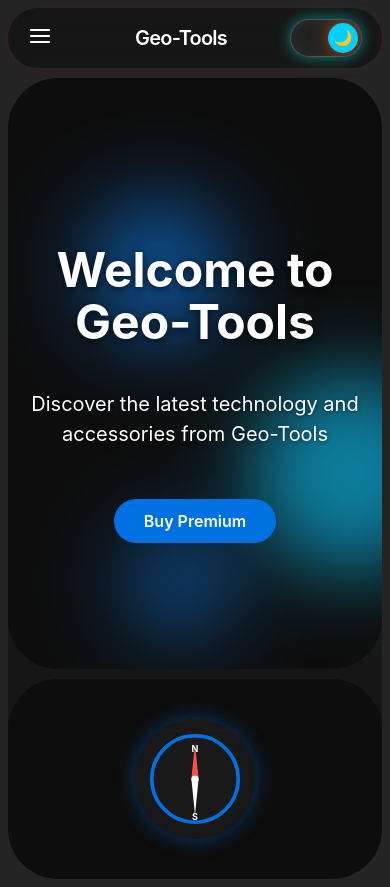
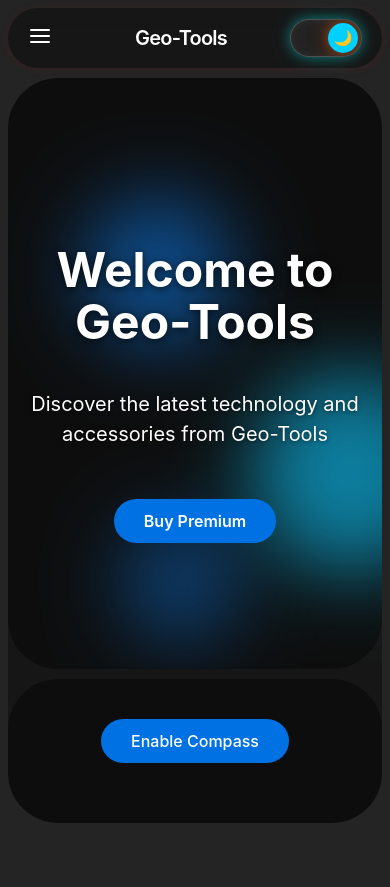
Before and after one commit to DPEDITS/Shop, a React (Vite) app: page / in a window 390 px wide. After the commit the page ends 844 px from the top, so only its background shows below. Built offline with nearby package versions, Linux system fonts and the light colour scheme.

Commit message:
modified

```diff
--- a/src/components/Home.jsx
+++ b/src/components/Home.jsx
@@ -3,9 +3,9 @@ import React, { useState, useEffect, useRef } from "react";
 const Home = () => {
   const [isMobile, setIsMobile] = useState(false);
   const [compassRotation, setCompassRotation] = useState(0);
-  const [rockHammerRotation, setRockHammerRotation] = useState(0);
   const [tiltX, setTiltX] = useState(0);
   const [tiltY, setTiltY] = useState(0);
+  const [permissionGranted, setPermissionGranted] = useState(false);
   const canvasRef = useRef(null);
   const animationFrameId = useRef(null);
   const mousePos = useRef({ x: null, y: null });
@@ -19,19 +19,33 @@ const Home = () => {
 
   // Device Orientation Compass Logic + Tilt for blobs (only on mobile)
   useEffect(() => {
-    if (!isMobile) return;
+    if (!isMobile || !permissionGranted) return;
 
     const handleOrientation = (event) => {
-      const alpha = event.alpha;
-      if (alpha != null) {
-        setCompassRotation(360 - alpha);
+      let alpha = event.alpha;
+
+      if (alpha == null) return;
+
+      // Adjust alpha based on screen orientation
+      let rotation = 360 - alpha;
+
+      // iOS and some devices require compensation for screen orientation
+      if (window.screen.orientation) {
+        const angle = window.screen.orientation.angle || 0;
+        rotation += angle;
+      } else if (window.orientation != null) {
+        rotation += window.orientation;
       }
 
-      // Using beta and gamma for tilt (parallax blobs)
+      // Normalize rotation to 0-360
+      rotation = ((rotation % 360) + 360) % 360;
+
+      setCompassRotation(rotation);
+
+      // Tilt values
       let xTilt = event.gamma || 0; // left-right tilt [-90,90]
       let yTilt = event.beta || 0;  // front-back tilt [-180,180]
 
-      // Clamp and smooth values for better effect
       xTilt = Math.min(Math.max(xTilt, -30), 30);
       yTilt = Math.min(Math.max(yTilt, -30), 30);
 
@@ -39,7 +53,15 @@ const Home = () => {
       setTiltY(yTilt);
     };
 
-    const requestPermission = async () => {
+    window.addEventListener("deviceorientation", handleOrientation, true);
+
+    return () => {
+      window.removeEventListener("deviceorientation", handleOrientation);
+    };
+  }, [isMobile, permissionGranted]);
+
+  // Request permission on iOS and modern Android
+  const requestOrientationPermission = async () => {
     if (
       typeof DeviceOrientationEvent !== "undefined" &&
       typeof DeviceOrientationEvent.requestPermission === "function"
@@ -47,22 +69,18 @@ const Home = () => {
       try {
         const response = await DeviceOrientationEvent.requestPermission();
         if (response === "granted") {
-            window.addEventListener("deviceorientation", handleOrientation, true);
+          setPermissionGranted(true);
+        } else {
+          alert("Permission denied for Device Orientation");
         }
       } catch (error) {
-          console.error("Device orientation permission denied", error);
+        alert("Device Orientation permission error: " + error);
       }
     } else {
-        window.addEventListener("deviceorientation", handleOrientation, true);
+      // Permission not required
+      setPermissionGranted(true);
     }
   };
-
-    requestPermission();
-
-    return () => {
-      window.removeEventListener("deviceorientation", handleOrientation);
-    };
-  }, [isMobile]);
 
   // Particle Network for desktop only
   useEffect(() => {
@@ -339,9 +357,28 @@ const Home = () => {
               justifyContent: "center",
               alignItems: "center",
               borderRadius: "50px",
+              flexDirection: "column",
             }}
           >
             {/* Show compass on mobile */}
+            {!permissionGranted ? (
+              <button
+                onClick={requestOrientationPermission}
+                style={{
+                  padding: "12px 30px",
+                  fontSize: "1rem",
+                  borderRadius: 30,
+                  border: "none",
+                  backgroundColor: "#0071e3",
+                  color: "white",
+                  cursor: "pointer",
+                  userSelect: "none",
+                  marginBottom: 20,
+                }}
+              >
+                Enable Compass
+              </button>
+            ) : (
               <div
                 style={{
                   width: 120,
@@ -399,10 +436,12 @@ const Home = () => {
                   </text>
                 </svg>
               </div>
+            )}
           </div>
         ) : null}
       </div>
 
+      {/* Your existing styles here */}
       <style>{`
         .blob {
           position: absolute;
```
Lines whose indentation alone changed are shown as unchanged.
